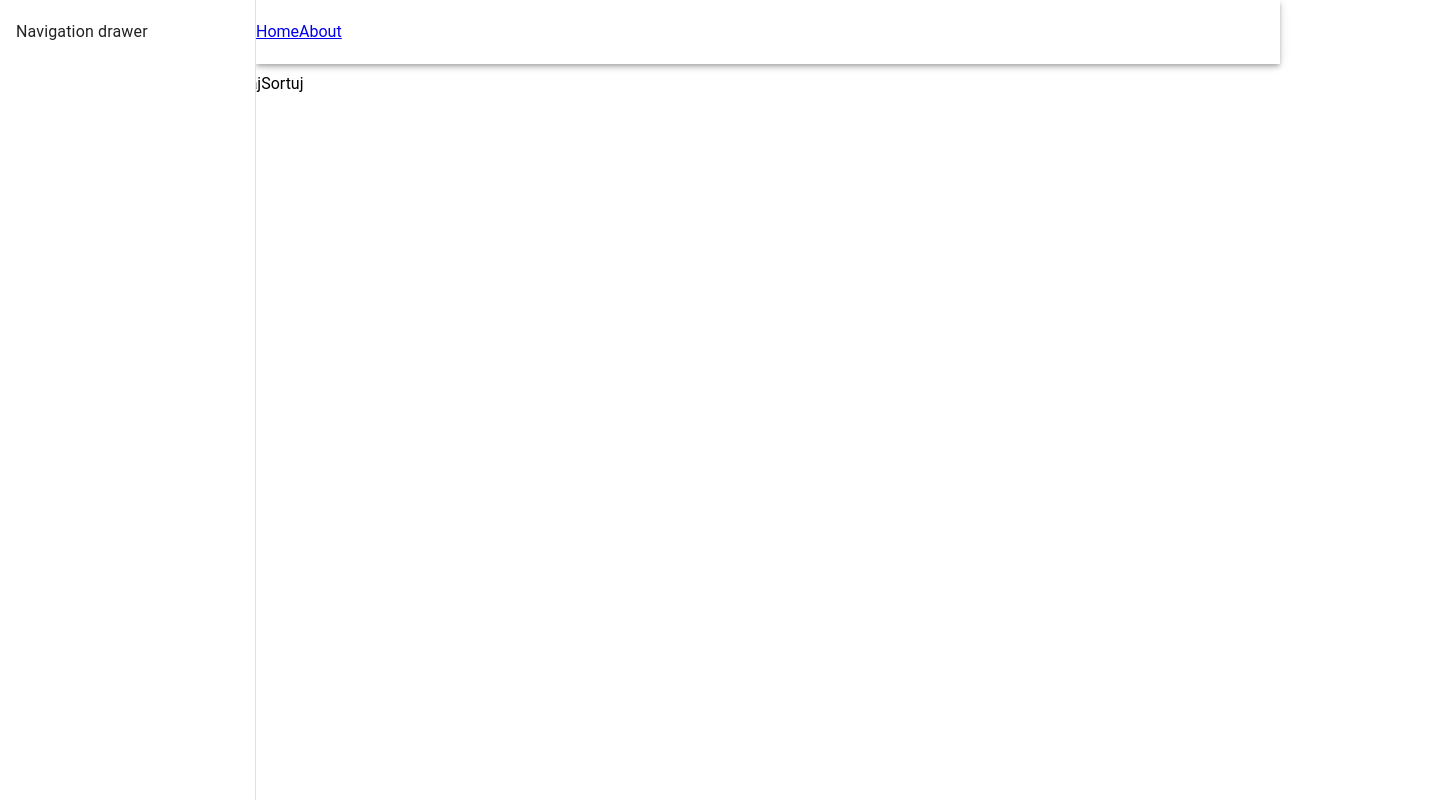
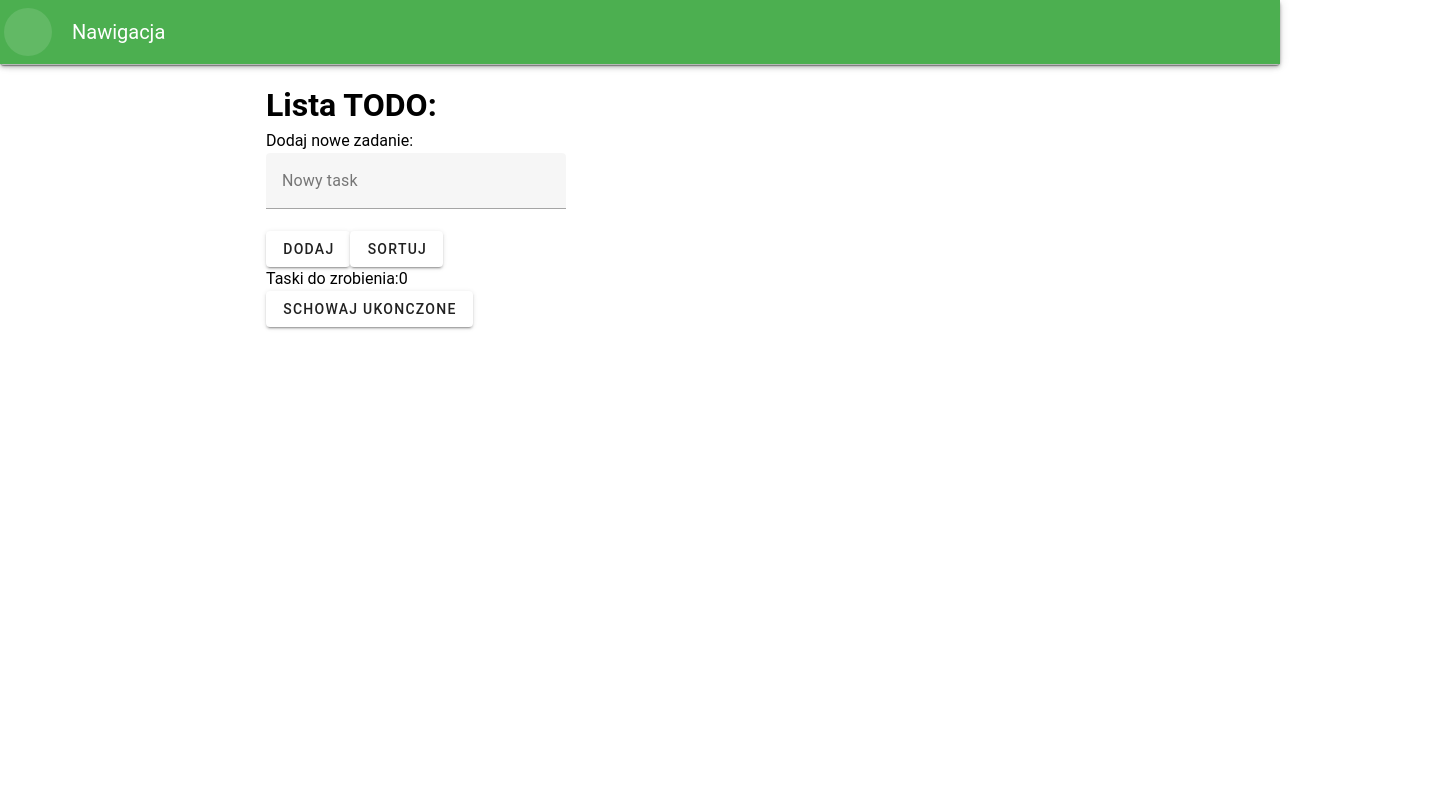
Before and after one commit to Jvsin/ToDoList, a Vue app: page / in a window 1280 px wide. Shown: the whole page, 1450 px wide, since content can reach past the window. Built offline with nearby package versions, Linux system fonts and the light colour scheme.

Commit message:
poprawiona pinia + dodanie paska z nawigacją

```diff
--- a/components/listToDo.vue
+++ b/components/listToDo.vue
@@ -2,15 +2,15 @@
 import TodoItem from './singleTask.vue'
 import {useCounterStore} from '../src/stores/counter.js'
 import { storeToRefs } from 'pinia';
-import { computed } from 'vue'
+//import { computed } from 'vue'
 
 const store = useCounterStore()
 
-const {addElement, deleteElement,enableEdit, editElement, checkElement, sortElements} = store
+// const {addElement, deleteElement, enableEdit, editElement, checkElement, sortElements} = store
 
 const {list, newName, newElement, editFlag, showDone} = storeToRefs(store)
 
-const {showUnDone} = computed(()=> store.showUnDone)
+// const {showUnDone} = computed(()=> store.showUnDone)
 
 </script>
 
@@ -19,35 +19,40 @@ const {showUnDone} = computed(()=> store.showUnDone)
   <main>
     <h1> Lista TODO:</h1>
     <p>Dodaj nowe zadanie: {{ message }}</p>
+    <v-sheet  width="300">
+      <v-form  @submit.prevent>
+        <v-text-field  v-model="newElement" label="Nowy task" width="300" class="mx-auto"></v-text-field>
+        <v-btn @click="store.addElement()">Dodaj</v-btn>
+        <v-btn @click="store.sortElements()">Sortuj</v-btn><br>
+      </v-form>
 
-    <input type="text" v-model="newElement">
-      <button @click="addElement()">Dodaj</button>
-      <button @click="sortElements()">Sortuj</button><br>
+    </v-sheet>
+      <div v-if="editFlag">
+        <v-sheet width="300">
+          <v-text-field  v-model="newName" label="Zmien nazwe" width="300" class="mx-auto"></v-text-field>
+        </v-sheet>
 
-
-      <div v-if="editFlag">
-        <input v-model="newName" type="text">
       </div>
 
       <ul>
-        <li v-for = "element in showUnDone" :key = "element.id">
+        <li v-for = "element in store.showUnDone" :key = "element.id">
           <TodoItem
             :id = "element.id"
             :task = "element.task"
             :done = "element.done"
             :edit= "element.edit"
-            @deleteTask ="deleteElement(element)"
-            @enableEditTask ="enableEdit(element)"
-            @editTask ="editElement(element,newName)"
-            @checkTask="checkElement(element)"
+            @deleteTask ="store.deleteElement(element)"
+            @enableEditTask ="store.enableEdit(element)"
+            @editTask ="store.editElement(element,newName)"
+            @checkTask="store.checkElement(element)"
           ></TodoItem>
 
         </li>
       </ul>
       <span>Taski do zrobienia:{{ list.filter(element => element.done === false).length }}</span><br>
-      <button @click="showDone = !showDone">
+      <v-btn label="Checkbox" @click="showDone = !showDone">
         {{ showDone ? 'Pokaz wszystko' : 'Schowaj ukonczone' }}
-      </button>
+      </v-btn>
 
   </main>
 </template>
--- a/package.json
+++ b/package.json
@@ -10,6 +10,7 @@
     "format": "prettier --write src/"
   },
   "dependencies": {
+    "@mdi/js": "^7.2.96",
     "pinia": "^2.0.32",
     "vite-plugin-vuetify": "^1.0.2",
     "vue": "^3.2.47",
--- a/src/App.vue
+++ b/src/App.vue
@@ -1,38 +1,50 @@
 <script setup>
 import { RouterLink, RouterView } from 'vue-router'
+import { ref } from "vue"
+
+const drawer = ref(false)
 </script>
 
 <template>
-  <!-- <v-card>
+<v-card>
+    <v-layout>
+      <v-app-bar
+        color="green"
+        prominent
+      >
+        <v-app-bar-nav-icon variant="tonal" :icon="['fas', 'bars']" @click.stop="drawer = !drawer"></v-app-bar-nav-icon>
+        <v-toolbar-title>Nawigacja</v-toolbar-title>
+        <v-spacer></v-spacer>
 
-    <div class="wrapper">
-      <nav>
-        <RouterLink to="/">Home</RouterLink>
-        <RouterLink to="/about">About</RouterLink>
-      </nav>
-    </div>
+      </v-app-bar>
 
-</v-card> -->
-<v-card>
-  <v-layout>
-      <v-navigation-drawer>
+
+      <v-navigation-drawer
+        v-model="drawer"
+        location="left"
+        temporary
+        color="grey-light">
+
         <v-list>
-          <v-list-item title="Navigation drawer">
-          </v-list-item>
+
+          <v-btn block>
+            <RouterLink to="/">Home</RouterLink>
+          </v-btn>
+
         </v-list>
+
+        <v-list>
+
+          <v-btn block>
+            <RouterLink to="/about">About</RouterLink>
+          </v-btn>
+
+        </v-list>
+
       </v-navigation-drawer>
 
-      <v-app-bar
-         scroll-behavior="collapse inverted"
-          scroll-threshold="0">
-
-        <RouterLink to="/">Home</RouterLink>
-        <RouterLink to="/about">About</RouterLink>
-      </v-app-bar>
-
+      <v-main style="min-height: 65px;" ></v-main>
     </v-layout>
-  </v-card>
-
-
+</v-card>
   <RouterView />
 </template>
--- a/src/main.js
+++ b/src/main.js
@@ -8,14 +8,24 @@ import { createVuetify } from 'vuetify'
 import * as components from 'vuetify/components'
 import * as directives from 'vuetify/directives'
 import { createI18n } from 'vue-i18n'
+import { aliases, fa } from 'vuetify/iconsets/fa'
 
 const app = createApp(App)
+
+const i18n = createI18n({
+  locale: 'pl',
+})
+
 const vuetify = createVuetify({
   components,
   directives,
-})
-const i18n = createI18n({
-  locale: 'pl',
+  icons: {
+      defaultSet: 'fa',
+      aliases,
+      sets: {
+        fa,
+      },
+  }
 })
 
 app.use(createPinia())
--- a/src/stores/counter.js
+++ b/src/stores/counter.js
@@ -63,6 +63,6 @@ function sortElements(){
     })
       return array;
 }
-  return { id, newName, list, newElement, editFlag, showDone, showUnDone, addElement, deleteElement, enableEdit, editElement,checkElement,
+  return { id, newName, list, newElement, editFlag, showDone, showUnDone, addElement, deleteElement, enableEdit, editElement ,checkElement,
       sortElements}
 })
--- a/src/views/AboutView.vue
+++ b/src/views/AboutView.vue
@@ -1,5 +1,10 @@
 <template>
-  <div class="about">
-    <h1>This is an about page</h1>
-  </div>
+  <v-container
+    style = "margin-left: 250px">
+
+    <div class="about">
+      <h1>This is an about page</h1>
+    </div>
+
+  </v-container>
 </template>
--- a/src/views/HomeView.vue
+++ b/src/views/HomeView.vue
@@ -3,5 +3,10 @@
 </script>
 
 <template>
-  <main> <listToDo/> </main>
+  <v-container
+    style="margin-left: 250px;">
+
+    <main> <listToDo/> </main>
+  </v-container>
+
 </template>
```
Also changed, not shown: 1 other file (tests, documents, lock files or other folders).
